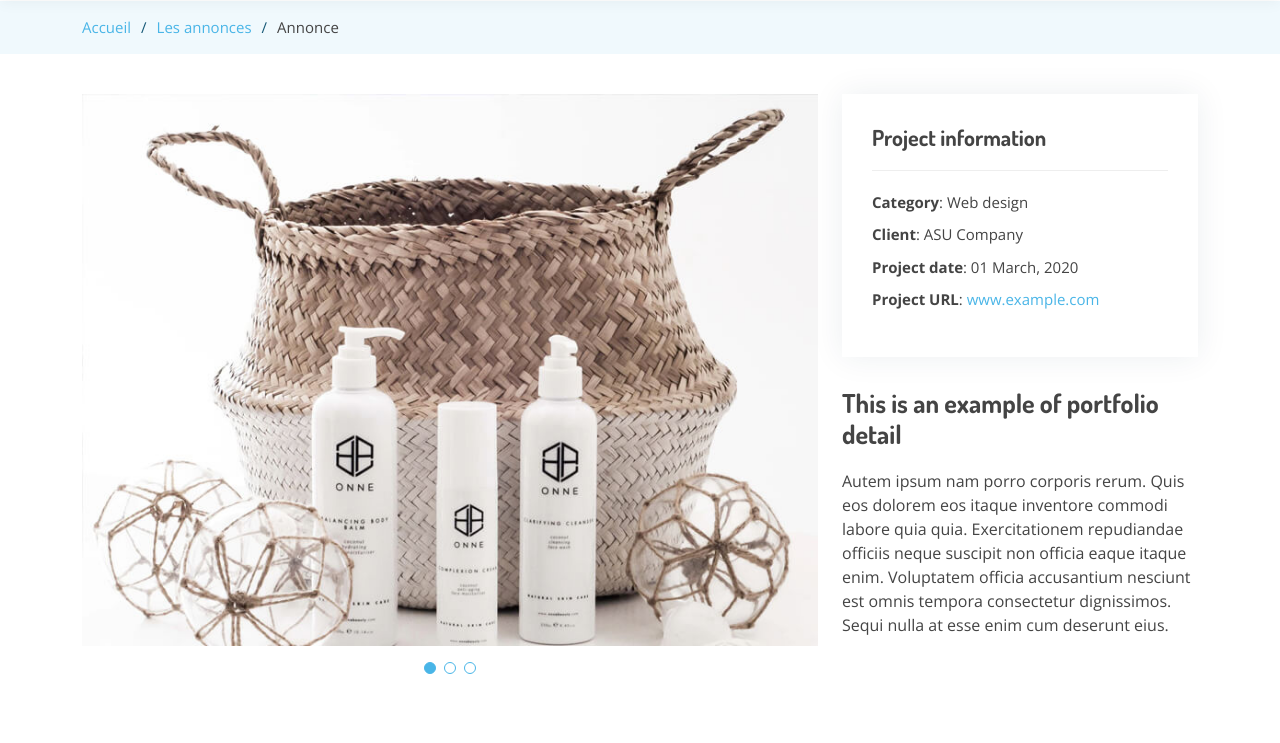
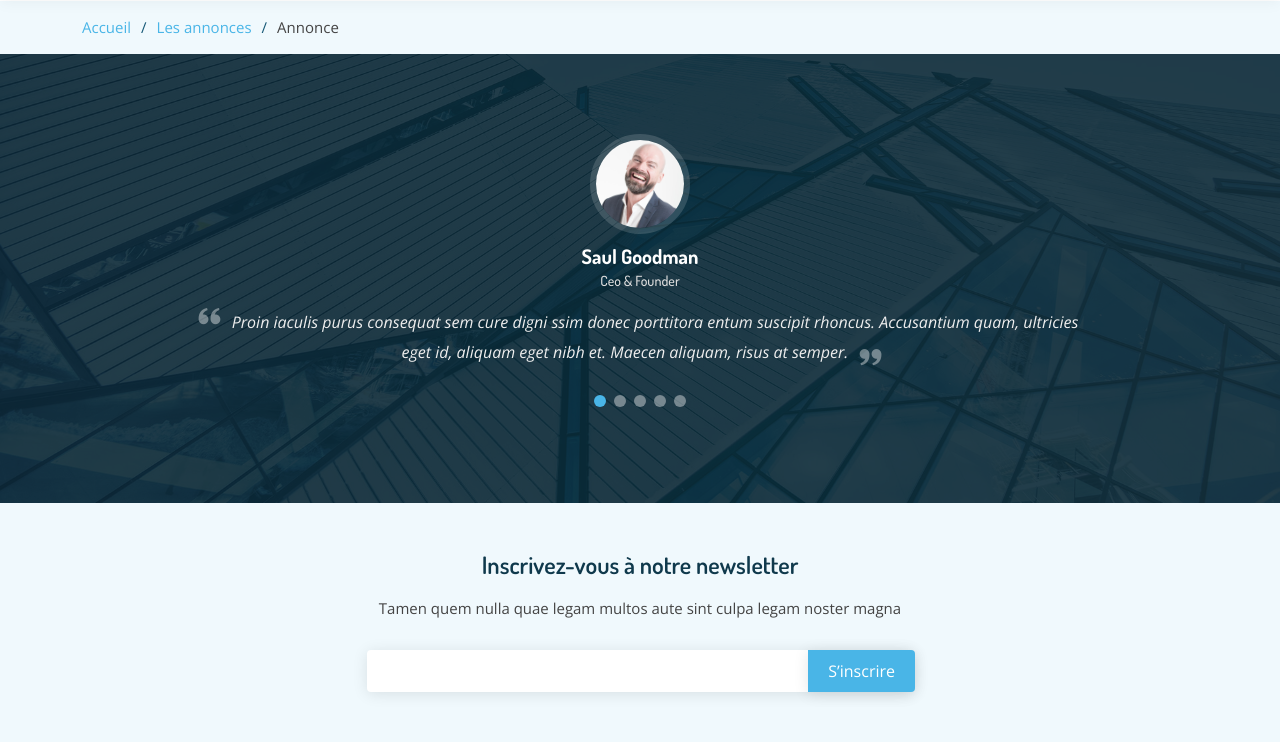
Before and after one commit to davy-web/hetic-symfony, a Symfony app: template templates/annonce.html.twig in a window 1280 px wide. Shown: the part 83-826 px from the top of the page. Run offline with Twig, Linux system fonts and the light colour scheme; the template is opened without the code that fills it, so the values that code supplies are empty; some libraries are stand-ins or nearby versions.

Commit message:
page 1 annonce

```diff
--- a/src/Controller/AnnonceController.php
+++ b/src/Controller/AnnonceController.php
@@ -10,14 +10,16 @@ use App\Repository\AnnonceRepository;
 class AnnonceController extends AbstractController
 {
     /**
-     * @Route("/annonce")
+     * @Route("/annonce/{id_annonce}")
      */
-    public function annonce(): Response
+    public function annonce($id_annonce, AnnonceRepository $annonceRepository): Response
     {
         $titre = "Leboncoin du pauvre - Annonce";
 
         return $this->render('annonce.html.twig', [
             'titre' => $titre,
+            'annonces' => $annonceRepository->annonceById($id_annonce),
+
         ]);
     }
 }
--- a/templates/annonce.html.twig
+++ b/templates/annonce.html.twig
@@ -12,8 +12,8 @@
 
             <div class="d-flex justify-content-between align-items-center">
             <ol>
-                <li><a href=".">Accueil</a></li>
-                <li><a href="annonces">Les annonces</a></li>
+                <li><a href="..">Accueil</a></li>
+                <li><a href="../annonces">Les annonces</a></li>
                 <li>Annonce</li>
             </ol>
             </div>
@@ -21,6 +21,7 @@
         </div>
         </section><!-- End Breadcrumbs -->
 
+        {% for annonce in annonces %}
         <!-- ======= Portfolio Details Section ======= -->
         <section id="portfolio-details" class="portfolio-details">
         <div class="container">
@@ -32,15 +33,15 @@
                 <div class="swiper-wrapper align-items-center">
 
                     <div class="swiper-slide">
-                    <img src="img/annonces/annonce-1.jpg" alt="">
+                    <img src="/img/annonces/{{ annonce.photoPrincipale }}" alt="">
                     </div>
 
                     <div class="swiper-slide">
-                    <img src="img/annonces/annonce-2.jpg" alt="">
+                    <img src="/img/annonces/{{ annonce.photoPrincipale }}" alt="">
                     </div>
 
                     <div class="swiper-slide">
-                    <img src="img/annonces/annonce-3.jpg" alt="">
+                    <img src="/img/annonces/{{ annonce.photoPrincipale }}" alt="">
                     </div>
 
                 </div>
@@ -50,18 +51,18 @@
 
             <div class="col-lg-4">
                 <div class="portfolio-info">
-                <h3>Project information</h3>
+                <h3 style="text-transform: uppercase;">{{ annonce.titre }}</h3>
                 <ul>
-                    <li><strong>Category</strong>: Web design</li>
-                    <li><strong>Client</strong>: ASU Company</li>
-                    <li><strong>Project date</strong>: 01 March, 2020</li>
-                    <li><strong>Project URL</strong>: <a href="#">www.example.com</a></li>
+                    <li><strong>Vendeur</strong>: {{ annonce.auteur }}</li>
+                    <li><strong>Date</strong> : {{ annonce.datePublication|date('d-m-Y') }}</li>
+                    <li><strong>Prix</strong> : {{ annonce.prix }} €</li>
+                    <li><strong>Tag</strong> : <a href="#">{{ random(['vetement', 'livre', 'tech']) }}</a></li>
                 </ul>
                 </div>
                 <div class="portfolio-description">
-                <h2>This is an example of portfolio detail</h2>
+                <h2>Description</h2>
                 <p>
-                    Autem ipsum nam porro corporis rerum. Quis eos dolorem eos itaque inventore commodi labore quia quia. Exercitationem repudiandae officiis neque suscipit non officia eaque itaque enim. Voluptatem officia accusantium nesciunt est omnis tempora consectetur dignissimos. Sequi nulla at esse enim cum deserunt eius.
+                    {{ annonce.description }}
                 </p>
                 </div>
             </div>
@@ -70,6 +71,86 @@
 
         </div>
         </section><!-- End Portfolio Details Section -->
+        {% endfor %}
+
+        <!-- ======= Testimonials Section ======= -->
+        <section id="testimonials" class="testimonials">
+        <div class="container position-relative">
+
+            <div class="testimonials-slider swiper" data-aos="fade-up" data-aos-delay="100">
+            <div class="swiper-wrapper">
+
+                <div class="swiper-slide">
+                <div class="testimonial-item">
+                    <img src="/img/testimonials/testimonials-1.jpg" class="testimonial-img" alt="">
+                    <h3>Saul Goodman</h3>
+                    <h4>Ceo &amp; Founder</h4>
+                    <p>
+                    <i class="bx bxs-quote-alt-left quote-icon-left"></i>
+                    Proin iaculis purus consequat sem cure digni ssim donec porttitora entum suscipit rhoncus. Accusantium quam, ultricies eget id, aliquam eget nibh et. Maecen aliquam, risus at semper.
+                    <i class="bx bxs-quote-alt-right quote-icon-right"></i>
+                    </p>
+                </div>
+                </div><!-- End testimonial item -->
+
+                <div class="swiper-slide">
+                <div class="testimonial-item">
+                    <img src="/img/testimonials/testimonials-2.jpg" class="testimonial-img" alt="">
+                    <h3>Sara Wilsson</h3>
+                    <h4>Designer</h4>
+                    <p>
+                    <i class="bx bxs-quote-alt-left quote-icon-left"></i>
+                    Export tempor illum tamen malis malis eram quae irure esse labore quem cillum quid cillum eram malis quorum velit fore eram velit sunt aliqua noster fugiat irure amet legam anim culpa.
+                    <i class="bx bxs-quote-alt-right quote-icon-right"></i>
+                    </p>
+                </div>
+                </div><!-- End testimonial item -->
+
+                <div class="swiper-slide">
+                <div class="testimonial-item">
+                    <img src="/img/testimonials/testimonials-3.jpg" class="testimonial-img" alt="">
+                    <h3>Jena Karlis</h3>
+                    <h4>Store Owner</h4>
+                    <p>
+                    <i class="bx bxs-quote-alt-left quote-icon-left"></i>
+                    Enim nisi quem export duis labore cillum quae magna enim sint quorum nulla quem veniam duis minim tempor labore quem eram duis noster aute amet eram fore quis sint minim.
+                    <i class="bx bxs-quote-alt-right quote-icon-right"></i>
+                    </p>
+                </div>
+                </div><!-- End testimonial item -->
+
+                <div class="swiper-slide">
+                <div class="testimonial-item">
+                    <img src="/img/testimonials/testimonials-4.jpg" class="testimonial-img" alt="">
+                    <h3>Matt Brandon</h3>
+                    <h4>Freelancer</h4>
+                    <p>
+                    <i class="bx bxs-quote-alt-left quote-icon-left"></i>
+                    Fugiat enim eram quae cillum dolore dolor amet nulla culpa multos export minim fugiat minim velit minim dolor enim duis veniam ipsum anim magna sunt elit fore quem dolore labore illum veniam.
+                    <i class="bx bxs-quote-alt-right quote-icon-right"></i>
+                    </p>
+                </div>
+                </div><!-- End testimonial item -->
+
+                <div class="swiper-slide">
+                <div class="testimonial-item">
+                    <img src="/img/testimonials/testimonials-5.jpg" class="testimonial-img" alt="">
+                    <h3>John Larson</h3>
+                    <h4>Entrepreneur</h4>
+                    <p>
+                    <i class="bx bxs-quote-alt-left quote-icon-left"></i>
+                    Quis quorum aliqua sint quem legam fore sunt eram irure aliqua veniam tempor noster veniam enim culpa labore duis sunt culpa nulla illum cillum fugiat legam esse veniam culpa fore nisi cillum quid.
+                    <i class="bx bxs-quote-alt-right quote-icon-right"></i>
+                    </p>
+                </div>
+                </div><!-- End testimonial item -->
+
+            </div>
+            <div class="swiper-pagination"></div>
+            </div>
+
+        </div>
+        </section><!-- End Testimonials Section -->
 
     </main><!-- End #main -->
 
--- a/templates/annonces.html.twig
+++ b/templates/annonces.html.twig
@@ -44,9 +44,9 @@
 
                 {% for annonce in annonces %}
                 <div class="col-lg-4 col-md-6 portfolio-item filter-{{ random(['vetement', 'livre', 'tech']) }}">
-                <a href="./annonce?id={{ annonce.id }}">
+                <a href="./annonce/{{ annonce.id }}">
                     <div class="portfolio-wrap">
-                        <img src="img/annonces/{{ annonce.photoPrincipale }}" class="img-fluid" alt="">
+                        <img src="/img/annonces/{{ annonce.photoPrincipale }}" class="img-fluid" alt="">
                         <div class="portfolio-info">
                             <h4>{{ annonce.auteur }}</h4>
                             <p>{{ annonce.datePublication|date('d-m-Y') }}</p>
--- a/templates/base-theme.html.twig
+++ b/templates/base-theme.html.twig
@@ -11,7 +11,7 @@
         <link rel="stylesheet" href="{{ asset('css/glightbox.min.css') }}">
         <link rel="stylesheet" href="{{ asset('css/swiper-bundle.min.css') }}">
         <link rel="stylesheet" href="{{ asset('css/style.css') }}">
-        <link rel="shortcut icon" type="image/x-icon" href="img/favicon.png">
+        <link rel="shortcut icon" type="image/x-icon" href="/img/favicon.png">
         {% block stylesheets %}<style></style>{% endblock %}
 
     </head>
@@ -20,15 +20,15 @@
         <header id="header" class="fixed-top">
             <div class="container d-flex align-items-center justify-content-between">
 
-            <a href="." class="logo"><img src="img/logo.png" alt="" class="img-fluid"></a>
+            <a href="/" class="logo"><img src="/img/logo.png" alt="" class="img-fluid"></a>
             <!-- Uncomment below if you prefer to use text as a logo -->
-            <!-- <h1 class="logo"><a href=".">Butterfly</a></h1> -->
+            <!-- <h1 class="logo"><a href="/">Butterfly</a></h1> -->
 
             <nav id="navbar" class="navbar">
                 <ul>
-                <li><a class="nav-link scrollto" href=".">Accueil</a></li>
-                <li><a class="nav-link scrollto" href=".#nouveaux">Nouveaux</a></li>
-                <li><a class="nav-link scrollto" href="annonces#produits">Annonces</a></li>
+                <li><a class="nav-link scrollto" href="/">Accueil</a></li>
+                <li><a class="nav-link scrollto" href="/#nouveaux">Nouveaux</a></li>
+                <li><a class="nav-link scrollto" href="/annonces#produits">Annonces</a></li>
                 <li class="dropdown"><a href="#"><span>Tag</span> <i class="bi bi-chevron-down"></i></a>
                     <ul>
                     <li><a href="#">Vêtement</a></li>
@@ -36,8 +36,8 @@
                     <li><a href="#">Livre</a></li>
                     </ul>
                 </li>
-                <li><a class="nav-link scrollto" href=".#contact">Contact</a></li>
-                <li><a class="nav-link scrollto" href="login#connexion">Compte</a></li>
+                <li><a class="nav-link scrollto" href="/#contact">Contact</a></li>
+                <li><a class="nav-link scrollto" href="/login#connexion">Compte</a></li>
                 </ul>
                 <i class="bi bi-list mobile-nav-toggle"></i>
             </nav><!-- .navbar -->
@@ -82,11 +82,11 @@
                 <div class="col-lg-3 col-md-6 footer-links">
                     <h4>Liens utiles</h4>
                     <ul>
-                    <li><i class="bx bx-chevron-right"></i> <a href=".">Acceuil</a></li>
-                    <li><i class="bx bx-chevron-right"></i> <a href=".#nouveaux">Nouveaux</a></li>
-                    <li><i class="bx bx-chevron-right"></i> <a href="annonces#produits">Annonces</a></li>
-                    <li><i class="bx bx-chevron-right"></i> <a href=".#contact">Contact</a></li>
-                    <li><i class="bx bx-chevron-right"></i> <a href="login#connexion">Compte</a></li>
+                    <li><i class="bx bx-chevron-right"></i> <a href="/">Acceuil</a></li>
+                    <li><i class="bx bx-chevron-right"></i> <a href="/#nouveaux">Nouveaux</a></li>
+                    <li><i class="bx bx-chevron-right"></i> <a href="/annonces#produits">Annonces</a></li>
+                    <li><i class="bx bx-chevron-right"></i> <a href="/#contact">Contact</a></li>
+                    <li><i class="bx bx-chevron-right"></i> <a href="/login#connexion">Compte</a></li>
                     </ul>
                 </div>
 
```
Also changed, not shown: src/Repository/AnnonceRepository.php (+15 -0 lines), templates/accueil.html.twig (+10 -10 lines).
